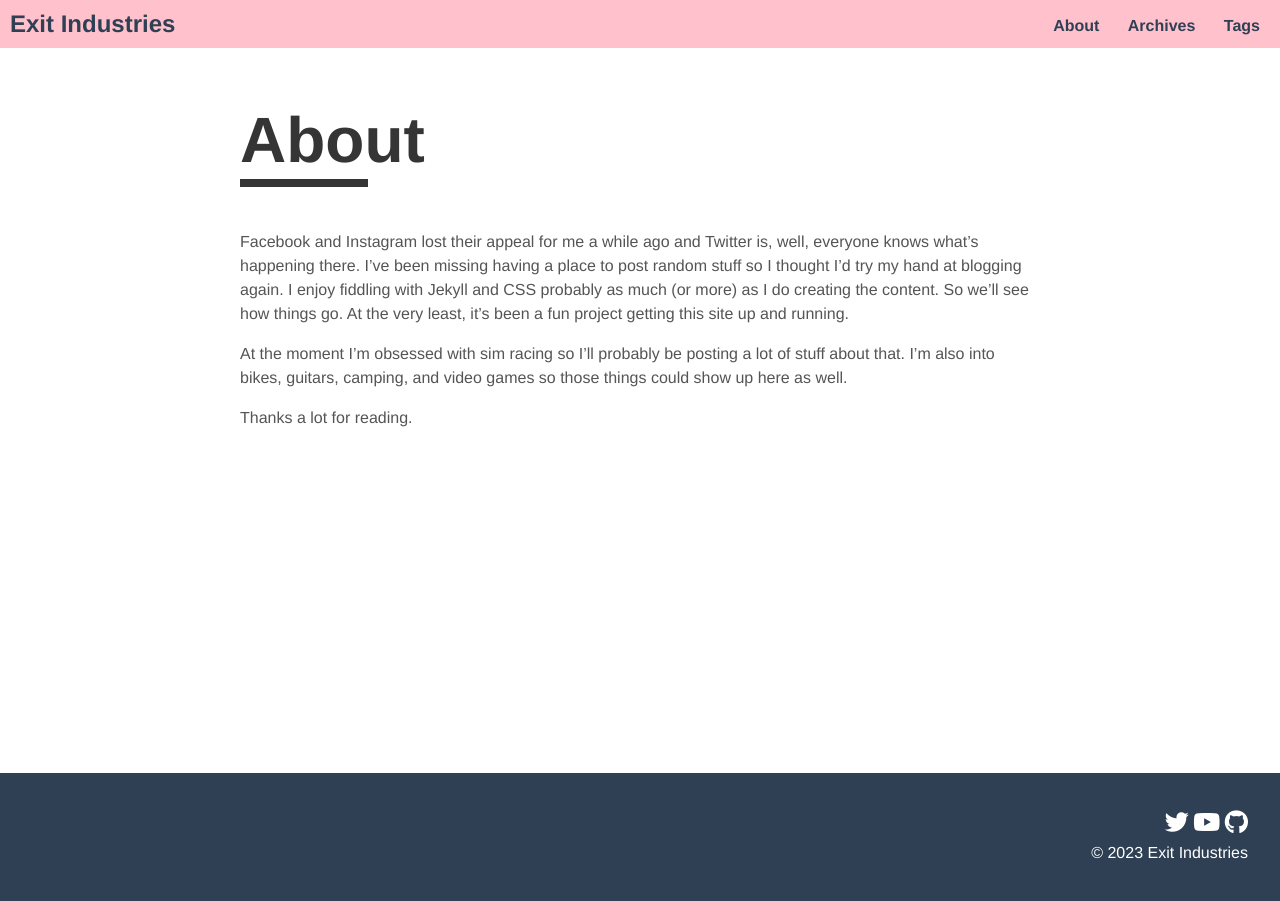
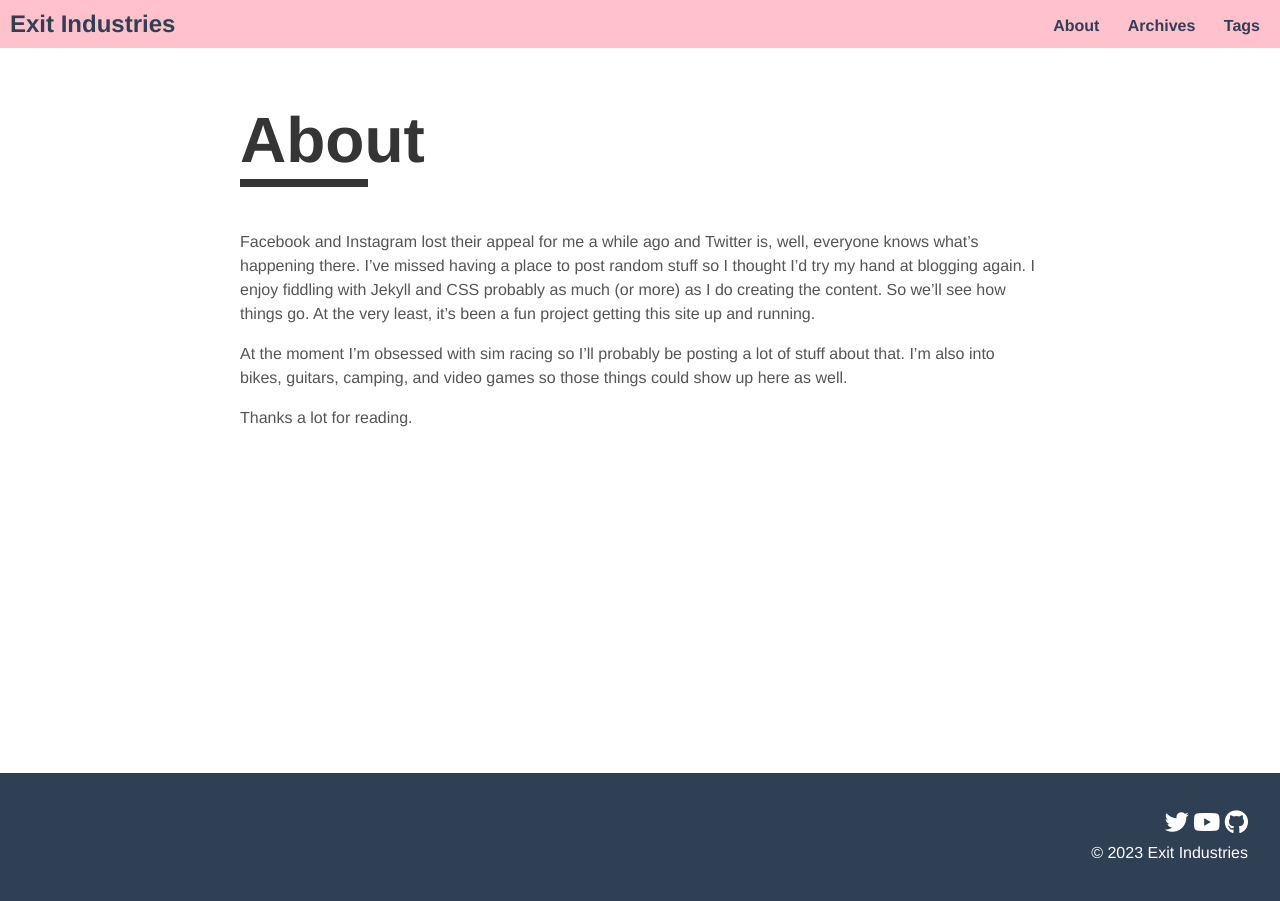
Before and after one commit to mps75/exit_industries, a Jekyll site: the page built from _pages/about.md, in a window 1280 px wide. Built offline with Jekyll 4.4.1, drawn with Linux system fonts in a browser that asks for light colours.

Commit message:
Cleaned up some awkward wording

```diff
--- a/_pages/about.md
+++ b/_pages/about.md
@@ -4,7 +4,7 @@ title: "About"
 permalink: /about/
 ---
 
-Facebook and Instagram lost their appeal for me a while ago and Twitter is, well, everyone knows what's happening there.  I've been missing having a place to post random stuff so I thought I'd try my hand at blogging again.  I enjoy fiddling with Jekyll and CSS probably as much (or more) as I do creating the content.  So we'll see how things go.  At the very least, it's been a fun project getting this site up and running.
+Facebook and Instagram lost their appeal for me a while ago and Twitter is, well, everyone knows what's happening there.  I've missed having a place to post random stuff so I thought I'd try my hand at blogging again.  I enjoy fiddling with Jekyll and CSS probably as much (or more) as I do creating the content.  So we'll see how things go.  At the very least, it's been a fun project getting this site up and running.
 
 At the moment I'm obsessed with sim racing so I'll probably be posting a lot of stuff about that.  I'm also into bikes, guitars, camping, and video games so those things could show up here as well.
 
```
